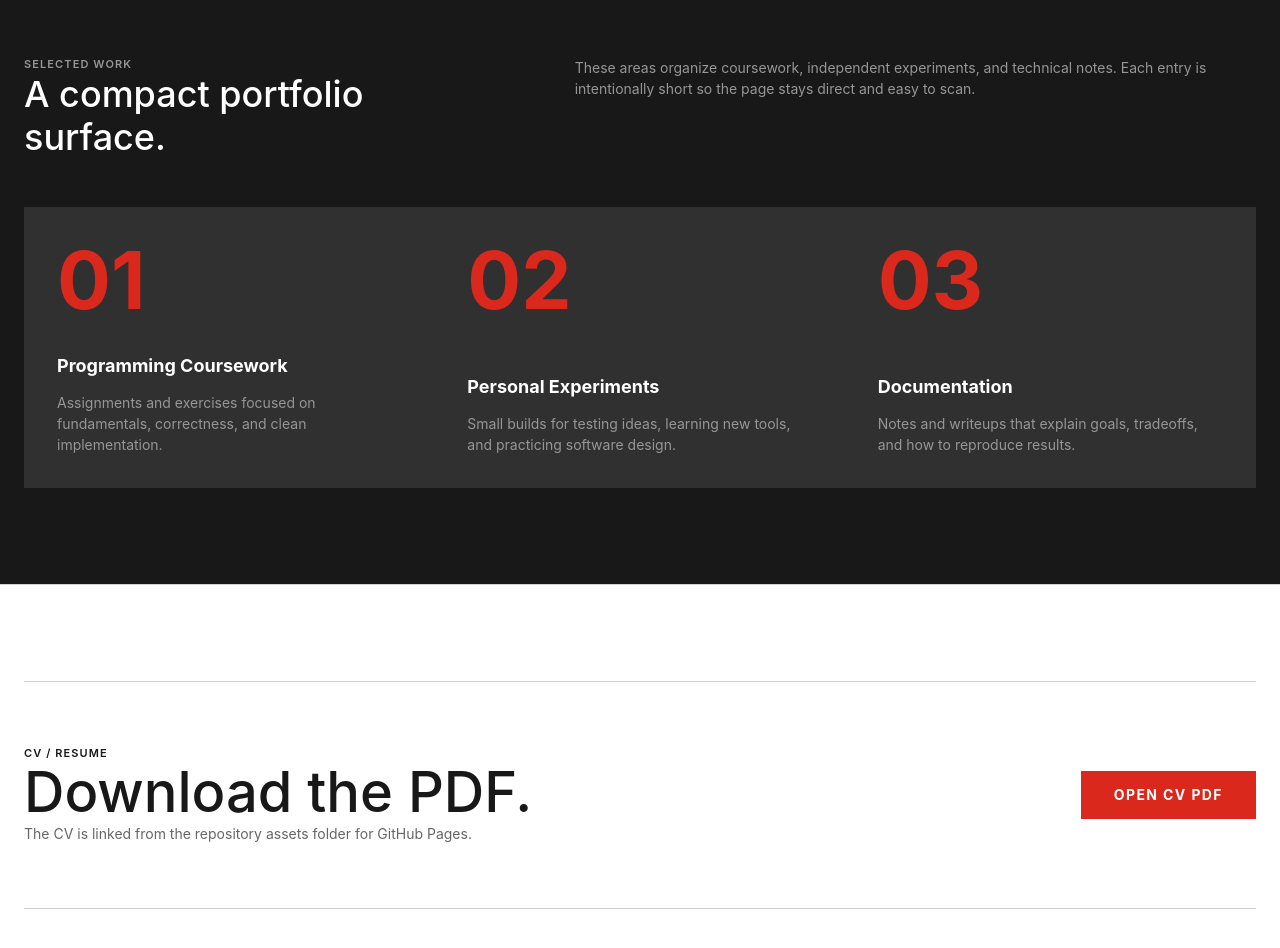
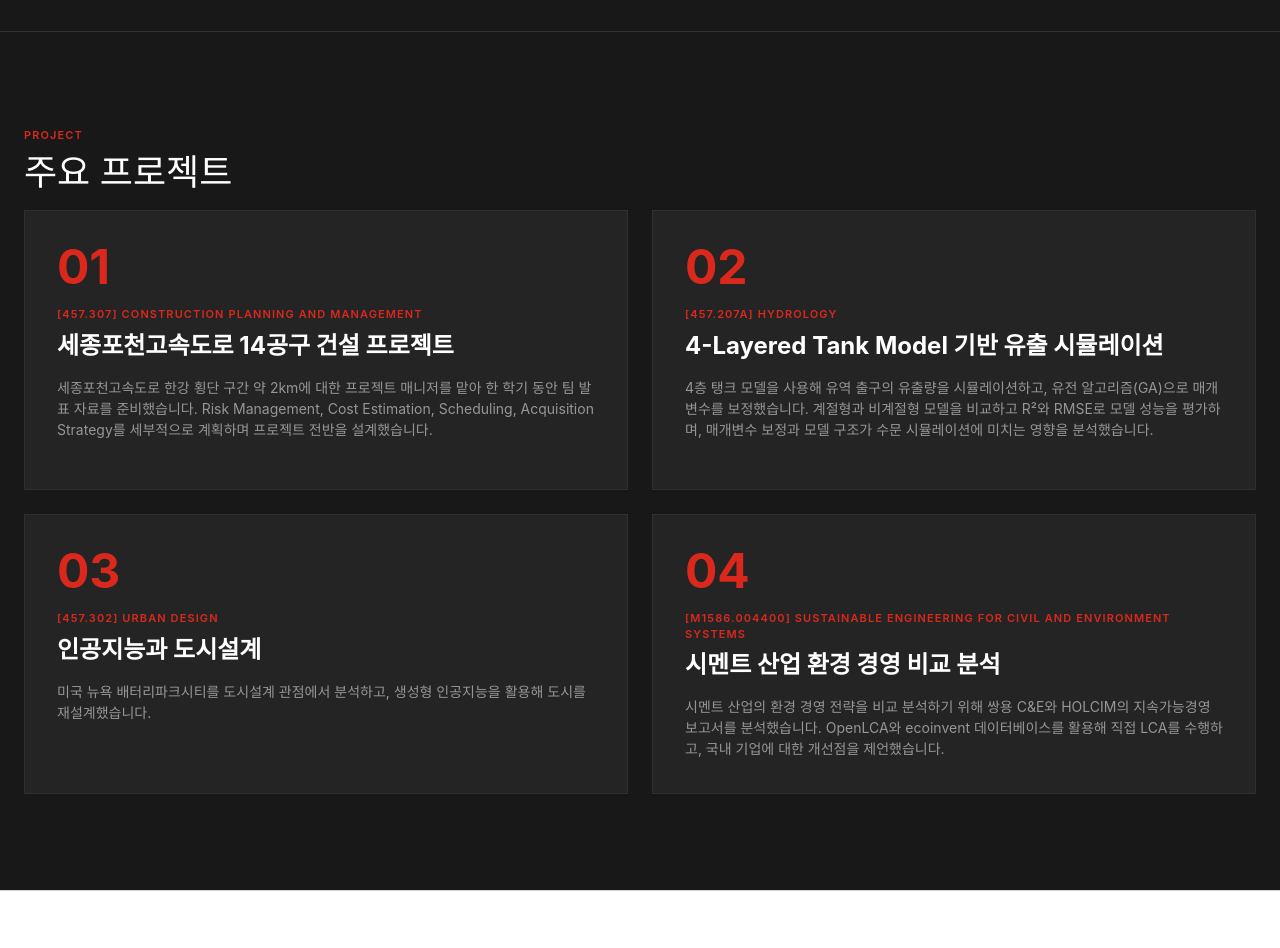
Before and after one commit to Kwon-Hyeok-sung/Kwon-Hyeok-sung.github.io, a plain HTML site: page index.html in a window 1280 px wide. Shown: the part 1480-2428 px from the top of the page. Drawn offline with Linux system fonts and the light colour scheme.

Commit message:
Refine portfolio section layout

```diff
--- a/index.html
+++ b/index.html
@@ -30,6 +30,8 @@
       --space-xxl: 96px;
       --space-super: 128px;
       --container: 1280px;
+      --section-label-title-gap: 0px;
+      --section-title-content-gap: 0px;
       --font: "FerrariSans", Inter, -apple-system, BlinkMacSystemFont, "Segoe UI", sans-serif;
     }
 
@@ -377,10 +379,43 @@
       grid-template-columns: minmax(0, 5fr) minmax(0, 7fr);
       gap: var(--space-xl);
       align-items: start;
-      margin-bottom: var(--space-lg);
+      margin-bottom: var(--section-title-content-gap);
     }
 
-    .section-header p,
+    .section-heading {
+      margin: 0 0 var(--section-title-content-gap);
+    }
+
+    .section-header .section-heading,
+    .cv-panel .section-heading,
+    .contact-band .section-heading {
+      margin-bottom: 0;
+    }
+
+    .section-heading .kicker,
+    .section-heading .meta-label {
+      margin-bottom: var(--section-label-title-gap);
+    }
+
+    .section-heading .kicker + h2 {
+      margin-top: var(--space-xxs);
+    }
+
+    .section-heading h2 {
+      margin: 0;
+    }
+
+    .profile-facts + .section-heading {
+      margin-top: var(--space-lg);
+    }
+
+    .section-header + .profile-facts,
+    .section-header + .grid,
+    .section-heading + .interest-grid {
+      margin-top: var(--space-xs);
+    }
+
+    .section-header p:not(.kicker),
     .item p,
     .cv-copy,
     .contact-copy {
@@ -436,34 +471,49 @@
 
     .grid {
       display: grid;
-      grid-template-columns: repeat(3, minmax(0, 1fr));
-      border-top: 1px solid var(--hairline);
-      border-left: 1px solid var(--hairline);
+      grid-template-columns: repeat(2, minmax(0, 1fr));
+      gap: var(--space-sm);
     }
 
     .item {
       min-height: 280px;
       display: flex;
       flex-direction: column;
-      justify-content: space-between;
+      justify-content: flex-start;
+      gap: var(--space-xs);
       padding: var(--space-md);
-      background: var(--canvas-elevated);
-      border-right: 1px solid var(--hairline);
-      border-bottom: 1px solid var(--hairline);
+      background: #242424;
+      border: 1px solid var(--hairline);
     }
 
     .item-number {
       color: var(--primary);
-      font-size: 80px;
+      font-size: 48px;
       font-weight: 700;
       line-height: 1;
+    }
+
+    .item h3 {
+      font-size: 24px;
+      font-weight: 700;
+      line-height: 1.25;
+    }
+
+    .item-course {
+      display: block;
+      margin-bottom: var(--space-xxs);
+      color: var(--primary);
+      font-size: 11px;
+      font-weight: 600;
+      letter-spacing: 1.1px;
+      line-height: 1.4;
+      text-transform: uppercase;
     }
 
     .interest-grid {
       display: grid;
       grid-template-columns: repeat(4, minmax(0, 1fr));
       gap: 1px;
-      margin-top: var(--space-md);
       background: var(--hairline);
     }
 
@@ -678,7 +728,7 @@
       .cv-panel,
       .contact-band .section-inner {
         grid-template-columns: 1fr;
-        gap: var(--space-md);
+        gap: var(--section-title-content-gap);
       }
 
       .profile-facts {
@@ -763,8 +813,9 @@
     <section class="section" id="about" aria-labelledby="about-title">
       <div class="section-inner">
         <div class="section-header">
-          <div>
+          <div class="section-heading">
             <p class="kicker">About Me</p>
+            <h2 id="about-title">인적사항</h2>
           </div>
         </div>
         <dl class="profile-facts" aria-label="Personal information">
@@ -785,7 +836,10 @@
             <dd>Department of Civil, Urban and Environmental Engineering</dd>
           </div>
         </dl>
-        <p class="kicker">Interests</p>
+        <div class="section-heading">
+          <p class="kicker">Interests</p>
+          <h2>관심사</h2>
+        </div>
         <div class="interest-grid" aria-label="Hobbies and interests">
           <article class="interest-card">
             <div class="interest-icon ssg-logo">
@@ -816,35 +870,42 @@
     <section class="section" id="work" aria-labelledby="work-title">
       <div class="section-inner">
         <div class="section-header">
-          <div>
-            <p class="kicker">Selected work</p>
-            <h2 id="work-title">A compact portfolio surface.</h2>
+          <div class="section-heading">
+            <p class="kicker">PROJECT</p>
+            <h2 id="work-title">주요 프로젝트</h2>
           </div>
-          <p>
-            These areas organize coursework, independent experiments, and technical notes.
-            Each entry is intentionally short so the page stays direct and easy to scan.
-          </p>
         </div>
         <div class="grid">
           <article class="item">
             <div class="item-number" aria-hidden="true">01</div>
             <div>
-              <h3>Programming Coursework</h3>
-              <p>Assignments and exercises focused on fundamentals, correctness, and clean implementation.</p>
+              <span class="item-course">[457.307] Construction Planning and Management</span>
+              <h3>세종포천고속도로 14공구 건설 프로젝트</h3>
+              <p>세종포천고속도로 한강 횡단 구간 약 2km에 대한 프로젝트 매니저를 맡아 한 학기 동안 팀 발표 자료를 준비했습니다. Risk Management, Cost Estimation, Scheduling, Acquisition Strategy를 세부적으로 계획하며 프로젝트 전반을 설계했습니다.</p>
             </div>
           </article>
           <article class="item">
             <div class="item-number" aria-hidden="true">02</div>
             <div>
-              <h3>Personal Experiments</h3>
-              <p>Small builds for testing ideas, learning new tools, and practicing software design.</p>
+              <span class="item-course">[457.207A] Hydrology</span>
+              <h3>4-Layered Tank Model 기반 유출 시뮬레이션</h3>
+              <p>4층 탱크 모델을 사용해 유역 출구의 유출량을 시뮬레이션하고, 유전 알고리즘(GA)으로 매개변수를 보정했습니다. 계절형과 비계절형 모델을 비교하고 R²와 RMSE로 모델 성능을 평가하며, 매개변수 보정과 모델 구조가 수문 시뮬레이션에 미치는 영향을 분석했습니다.</p>
             </div>
           </article>
           <article class="item">
             <div class="item-number" aria-hidden="true">03</div>
             <div>
-              <h3>Documentation</h3>
-              <p>Notes and writeups that explain goals, tradeoffs, and how to reproduce results.</p>
+              <span class="item-course">[457.302] Urban Design</span>
+              <h3>인공지능과 도시설계</h3>
+              <p>미국 뉴욕 배터리파크시티를 도시설계 관점에서 분석하고, 생성형 인공지능을 활용해 도시를 재설계했습니다.</p>
+            </div>
+          </article>
+          <article class="item">
+            <div class="item-number" aria-hidden="true">04</div>
+            <div>
+              <span class="item-course">[M1586.004400] Sustainable Engineering for Civil and Environment Systems</span>
+              <h3>시멘트 산업 환경 경영 비교 분석</h3>
+              <p>시멘트 산업의 환경 경영 전략을 비교 분석하기 위해 쌍용 C&amp;E와 HOLCIM의 지속가능경영 보고서를 분석했습니다. OpenLCA와 ecoinvent 데이터베이스를 활용해 직접 LCA를 수행하고, 국내 기업에 대한 개선점을 제언했습니다.</p>
             </div>
           </article>
         </div>
@@ -854,7 +915,7 @@
     <section class="section light" id="cv" aria-labelledby="cv-title">
       <div class="section-inner">
         <div class="cv-panel">
-          <div>
+          <div class="section-heading">
             <p class="meta-label">CV / Resume</p>
             <h2 id="cv-title">Download the PDF.</h2>
             <p class="cv-copy">The CV is linked from the repository assets folder for GitHub Pages.</p>
@@ -868,7 +929,7 @@
 
     <section class="contact-band" id="contact" aria-labelledby="contact-title">
       <div class="section-inner">
-        <div>
+        <div class="section-heading">
           <p class="meta-label">Contact</p>
           <h2 id="contact-title">Find the source and future updates on GitHub.</h2>
         </div>
```
